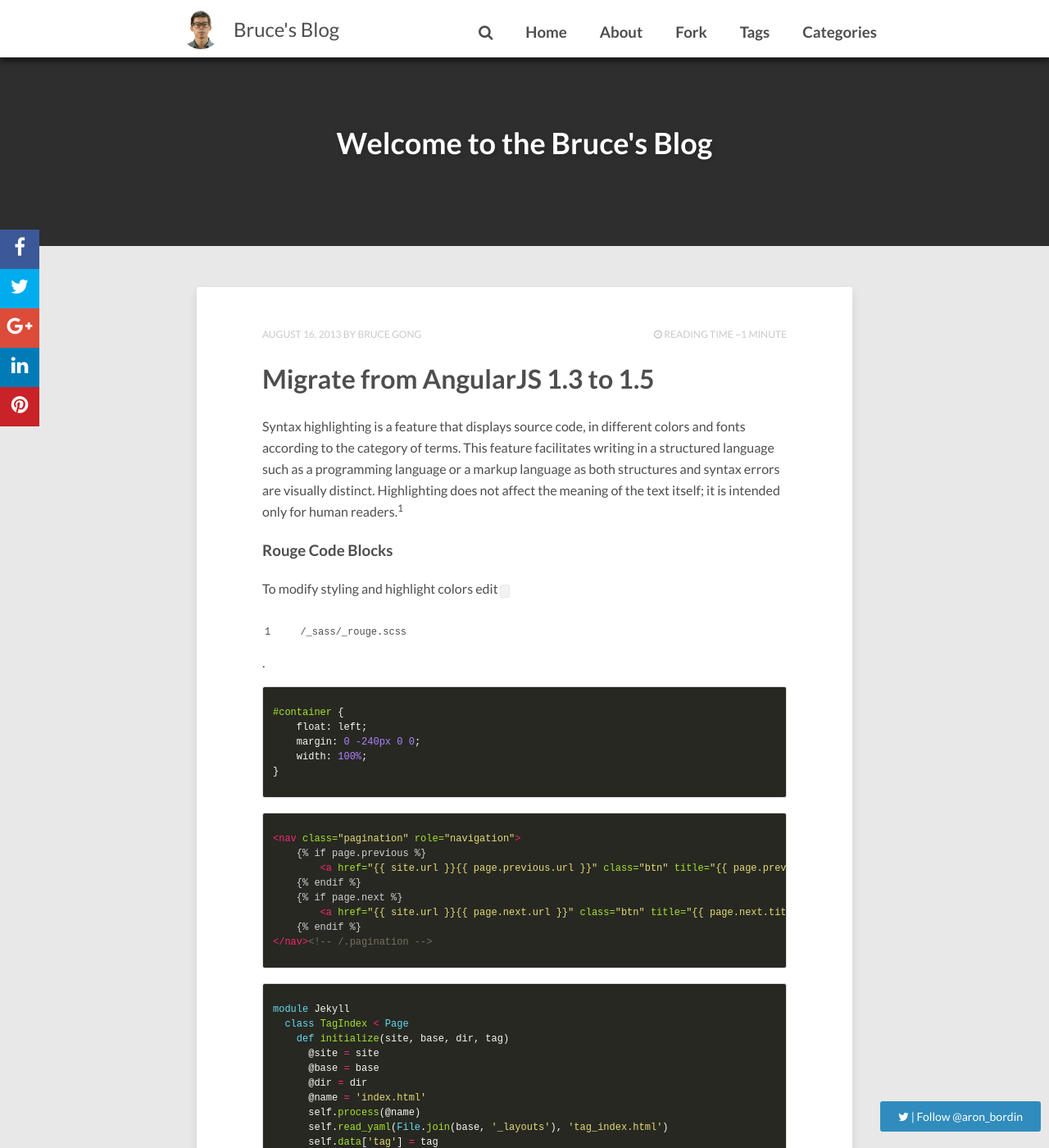
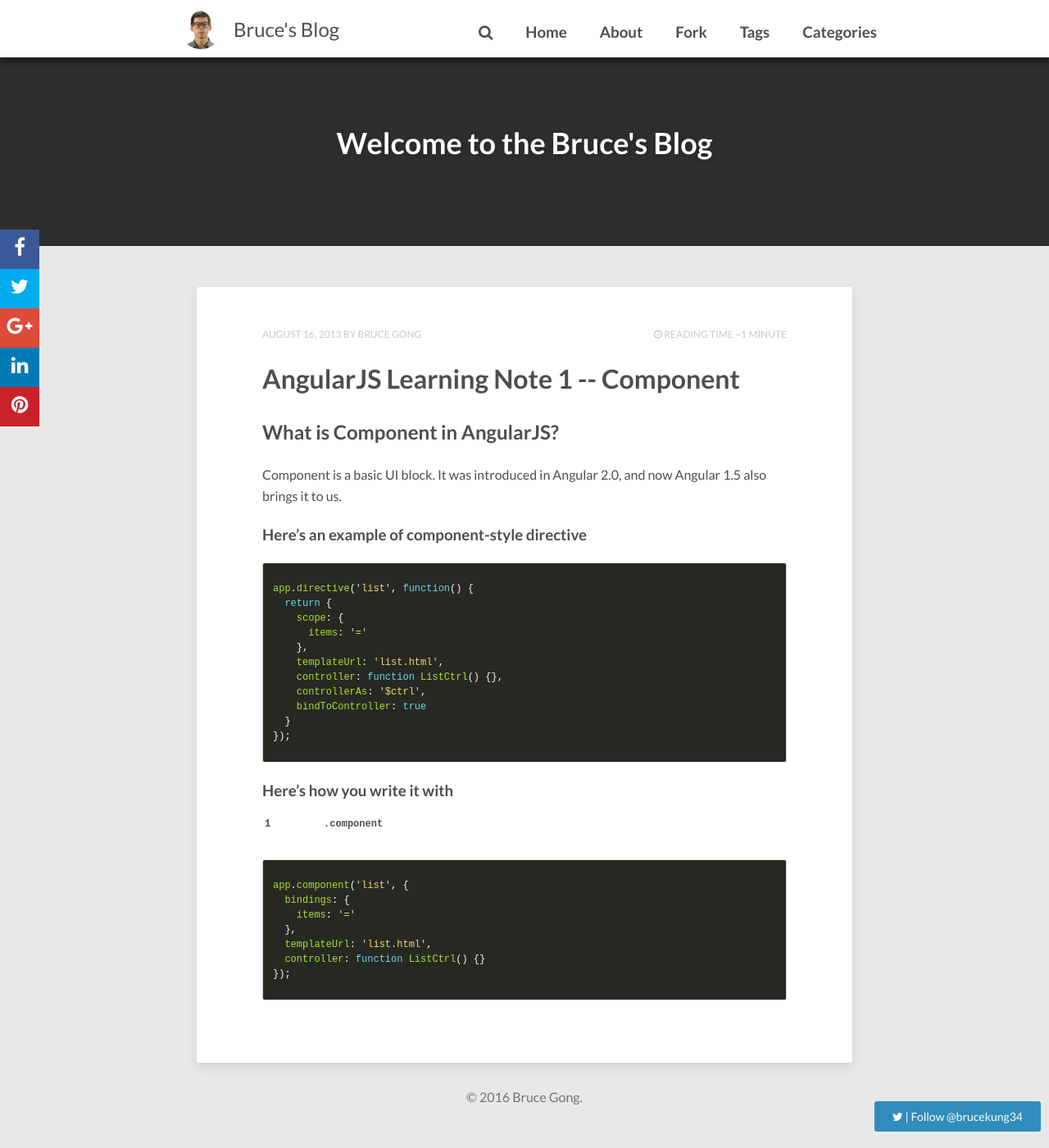
Before and after one commit to bruce-gong/bruce-gong.github.io, a Jekyll site: the page built from index.html, in a window 1280 px wide and 1400 px high. Shown: the whole window at 82% size. Built offline with Jekyll 4.4.1, drawn with Linux system fonts in a browser that asks for light colours; nearby versions of some CDN libraries; the list of posts is cut into pages by our own code; comment, search, counter and statistics services are not loaded; some of the changed text lies outside the part shown.

Commit message:
Replace template with personal information

```diff
--- a/_config.yml
+++ b/_config.yml
@@ -36,9 +36,9 @@ owner:
   bio:            "Your bio goes here. It shouldn't be super long but a good two sentences or two should suffice."
   email:          bruce.kung34@gmail.com
   # Twitter nick for use in Twitter cards and follow button.
-  twitter: aron_bordin # if no twitter in this config, the twitter follow button will be removed
+  twitter: brucekung34 # if no twitter in this config, the twitter follow button will be removed
   # GitHub nick for use in follow button in author block.
-  github: brucekung34
+  github: bruce2045
 
 # Twitter account associated with the site if different from owner/author twitter account.
 # Used in Twitter cards.
--- a/_includes/footer.html
+++ b/_includes/footer.html
@@ -1 +1 @@
-<span>&copy; {{ site.time | date: '%Y' }} {{ site.owner.name }}. Powered by <a href="http://jekyllrb.com" rel="nofollow">Jekyll</a> using the <a href="http://github.com/aron-bordin/neo-hpstr-jekyll-theme" rel="nofollow">Neo-HPSTR Theme</a>.</span>
+<span>&copy; {{ site.time | date: '%Y' }} {{ site.owner.name }}.</span>
--- a/_posts/2013-08-16-code-highlighting-post.md
+++ b/_posts/2013-08-16-code-highlighting-post.md
@@ -1,70 +1,38 @@
 ---
 layout: post
-title: Migrate from AngularJS 1.3 to 1.5
-description: "Steps to migrate from AngularJS 1.3 to 1.5"
+title: AngularJS Learning Note 1 -- Component
+description: "Talking about the definition of component and how it differs from directive"
 modified: 2016-04-12
 tags: [AngularJS, Front End, Web Development]
 categories: [AngularJS]
 ---
+## What is Component in AngularJS?
+Component is a basic UI block. It was introduced in Angular 2.0, and now Angular 1.5 also brings it to us.
 
-Syntax highlighting is a feature that displays source code, in different colors and fonts according to the category of terms. This feature facilitates writing in a structured language such as a programming language or a markup language as both structures and syntax errors are visually distinct. Highlighting does not affect the meaning of the text itself; it is intended only for human readers.[^1]
+### Here's an example of component-style directive
 
-[^1]: <http://en.wikipedia.org/wiki/Syntax_highlighting>
-
-### Rouge Code Blocks
-
-To modify styling and highlight colors edit `/_sass/_rouge.scss`.
-
-{% highlight css %}
-#container {
-    float: left;
-    margin: 0 -240px 0 0;
-    width: 100%;
-}
+{% highlight javascript %}
+app.directive('list', function() {
+  return {
+    scope: {
+      items: '='
+    },
+    templateUrl: 'list.html',
+    controller: function ListCtrl() {},
+    controllerAs: '$ctrl',
+    bindToController: true
+  }
+});
 {% endhighlight %}
 
-{% highlight html %}
-{% raw %}
-<nav class="pagination" role="navigation">
-    {% if page.previous %}
-        <a href="{{ site.url }}{{ page.previous.url }}" class="btn" title="{{ page.previous.title }}">Previous article</a>
-    {% endif %}
-    {% if page.next %}
-        <a href="{{ site.url }}{{ page.next.url }}" class="btn" title="{{ page.next.title }}">Next article</a>
-    {% endif %}
-</nav><!-- /.pagination -->
-{% endraw %}
+### Here's how you write it with `.component`
+{% highlight javascript %}
+app.component('list', {
+  bindings: {
+    items: '='
+  },
+  templateUrl: 'list.html',
+  controller: function ListCtrl() {}
+});
+
 {% endhighlight %}
-
-{% highlight ruby %}
-module Jekyll
-  class TagIndex < Page
-    def initialize(site, base, dir, tag)
-      @site = site
-      @base = base
-      @dir = dir
-      @name = 'index.html'
-      self.process(@name)
-      self.read_yaml(File.join(base, '_layouts'), 'tag_index.html')
-      self.data['tag'] = tag
-      tag_title_prefix = site.config['tag_title_prefix'] || 'Tagged: '
-      tag_title_suffix = site.config['tag_title_suffix'] || '&#8211;'
-      self.data['title'] = "#{tag_title_prefix}#{tag}"
-      self.data['description'] = "An archive of posts tagged #{tag}."
-    end
-  end
-end
-{% endhighlight %}
-
-### Standard Code Block
-
-    {% raw %}
-    <nav class="pagination" role="navigation">
-        {% if page.previous %}
-            <a href="{{ site.url }}{{ page.previous.url }}" class="btn" title="{{ page.previous.title }}">Previous article</a>
-        {% endif %}
-        {% if page.next %}
-            <a href="{{ site.url }}{{ page.next.url }}" class="btn" title="{{ page.next.title }}">Next article</a>
-        {% endif %}
-    </nav><!-- /.pagination -->
-    {% endraw %}
--- a/package.json
+++ b/package.json
@@ -1,6 +1,6 @@
 {
   "name": "hpstr-theme",
-  "author": "Aron Bordin <aron.bordin@gmail.com>",
+  "author": "Bruce Gong <bruce.kung34@gmail.com>",
   "homepage": "",
   "repository": {
     "type": "git",
```
Also changed, not shown: README.md (deleted).
